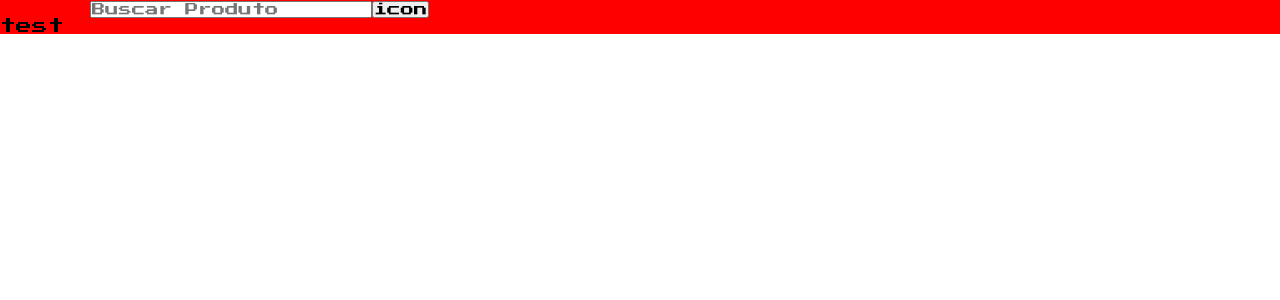
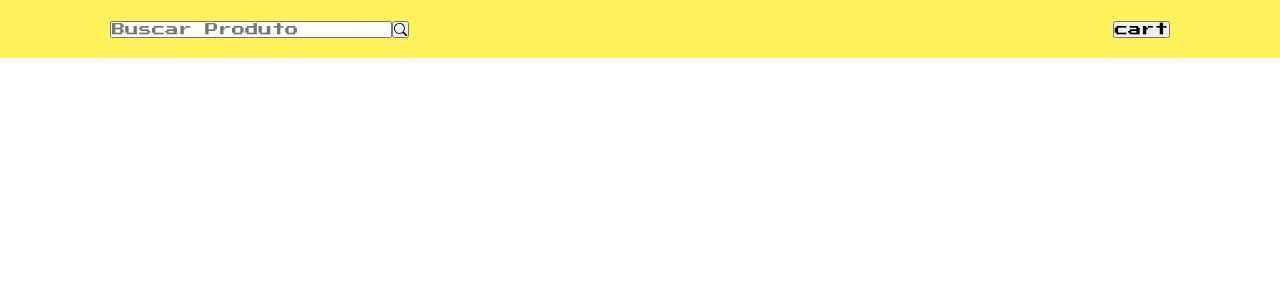
Before and after one commit to Andr3Feijo/carShop, a React (Create React App) app: page / in a window 1280 px wide. Shown: the top 300 px of the page. Built offline with nearby package versions, Linux system fonts and the light colour scheme.

Commit message:
estiliza o Header.css

```diff
--- a/src/components/Header/Header.css
+++ b/src/components/Header/Header.css
@@ -0,0 +1,12 @@
+.CartShop{
+  background-color: #fff159;
+  position: fixed;
+  width: 100%;
+}
+
+.CartShop > div{
+  display: flex;
+  justify-content: space-between;
+  align-items: center;
+  padding: 20px;
+}
--- a/src/components/Header/Header.jsx
+++ b/src/components/Header/Header.jsx
@@ -1,17 +1,18 @@
 import React from "react";
 import SearchBar from "../SearchBar/SearchBar";
+import './Header.css';
 
 function CartShop() {
   return(
-    <header className="CartShop" style={{backgroundColor: 'red'}} >
+    <header className="CartShop" >
       <div className="containner" >
        <SearchBar/>
-
+       <button>cart</button>
       </div>
 
 
 
-   test </header>
+   </header>
   );
 }
 
--- a/src/components/SearchBar/SearchBar.jsx
+++ b/src/components/SearchBar/SearchBar.jsx
@@ -1,4 +1,5 @@
 import React from 'react';
+import{BsSearch} from 'react-icons/bs' ;
 
 function SearchBar() {
   return (
@@ -11,7 +12,7 @@ function SearchBar() {
     />
 
     <button  type="submit" className="search__button">
-      icon
+      <BsSearch />
     </button>
   </form>
    );
```
